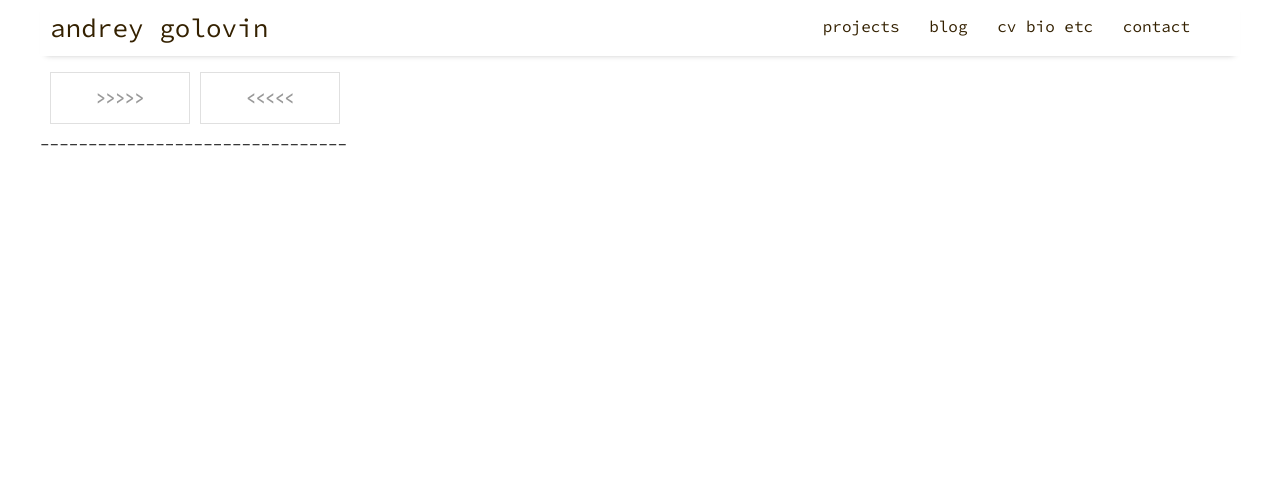
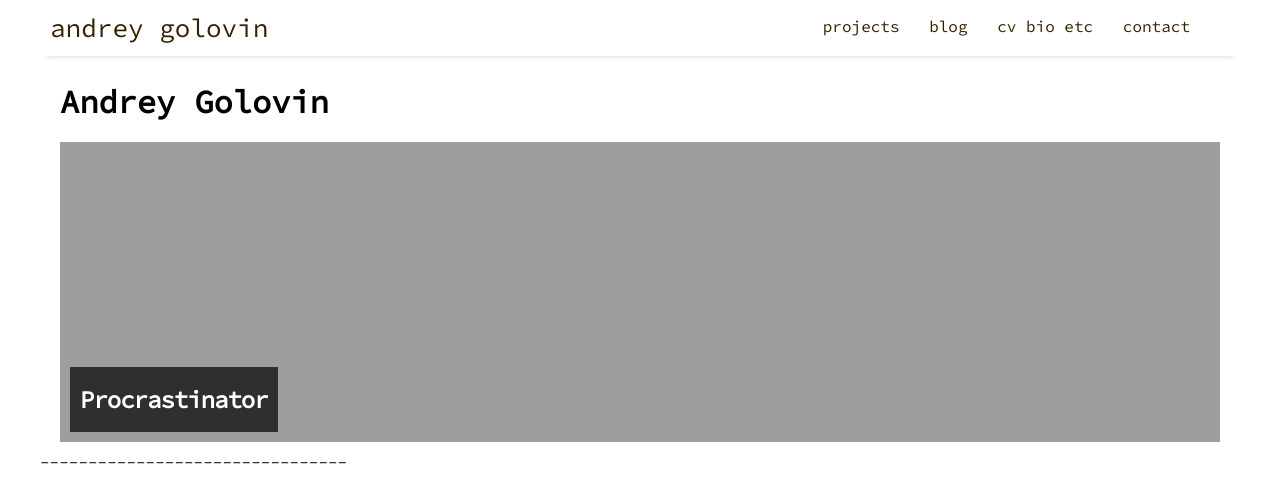
Before and after one commit to agamurian/agamurian.github.io, a Jekyll site: the page built from index.md, in a window 1280 px wide. Shown: the top 503 px of the page. Built offline with Jekyll 4.4.1, drawn with Linux system fonts in a browser that asks for light colours; nearby versions of some CDN libraries; our own code applies the rules of GitHub Pages for plain Markdown files; the list of posts is cut into pages by our own code; some of the changed lines change nothing that is shown.

Commit message:
Update home.html

```diff
--- a/_layouts/home.html
+++ b/_layouts/home.html
@@ -1,21 +1,17 @@
 ---
-layout: default
-title: Home
+layout: page
+title: A
 ---
 
-{% for post in paginator.posts %}
-
-<article>
+{% for post in site.categories.projects %}
   <a href="{{ site.github.url }}{{ post.url }}">
     <div class="featured-posts" {% if post.image %}style="background-image:url({{ site.github.url }}/assets/img/{{ post.image }})"{% endif %}>
       <h2><span>{{ post.title }}</span></h2>
     </div>
   </a>
-</article>
-
 {% endfor %}
 
-<!-- Pagination links -->
+<!-- Pagination links
 <div class="pagination">
   {% if paginator.next_page %}
     <a class="pagination-button pagination-active next" href="{{ site.github.url }}{{ paginator.next_page_path }}">V</a>
@@ -29,3 +25,4 @@
       <span class="pagination-button">{{ site.data.settings.pagination.next_page }}</span>
   {% endif %}
 </div>
+-->
```
